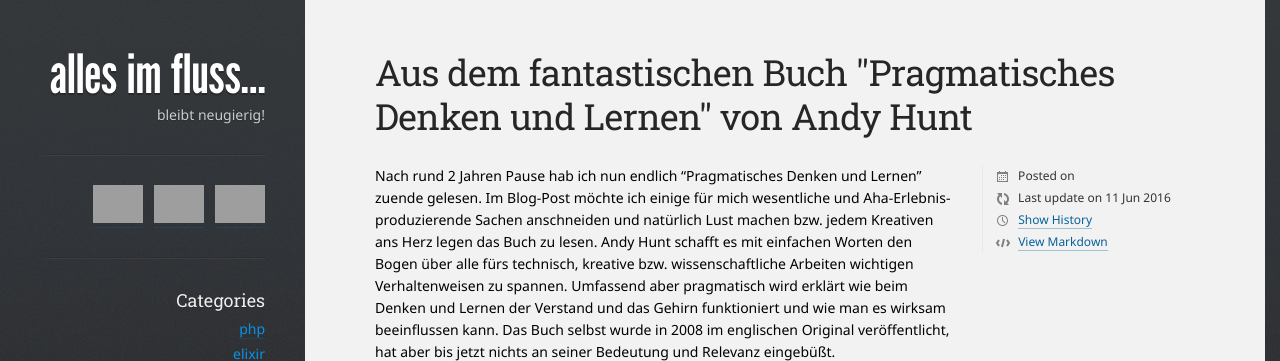
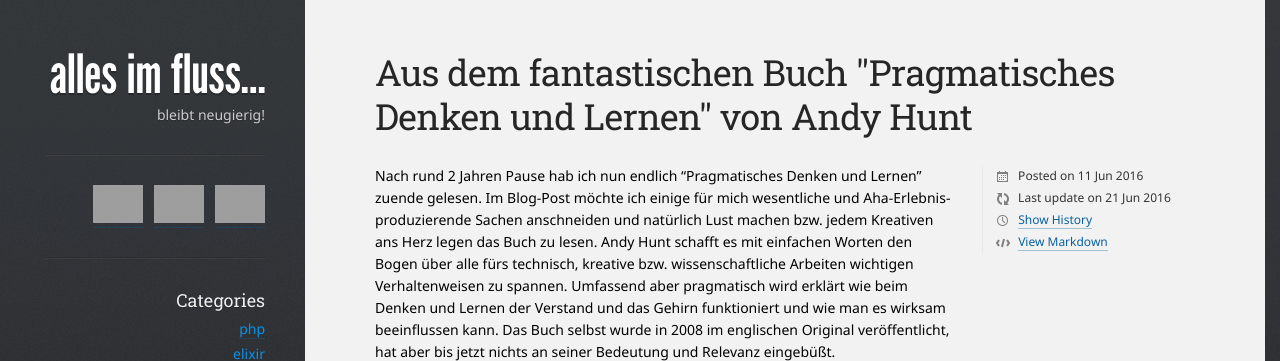
Before and after one commit to ronnyhartenstein/ronnyhartenstein.github.io, a Jekyll site: the page built from _posts/2016/2016-06-11-buch-pragmatisches-denken-und-lernen.md, in a window 1280 px wide and 900 px high, cut to the strip 0-361 px from the top of the window. Built offline with Jekyll 4.4.1, drawn with Linux system fonts in a browser that asks for light colours; grey boxes are pictures that could not be loaded.

Commit message:
Datum aktualisiert

```diff
--- a/_posts/2016/2016-06-11-buch-pragmatisches-denken-und-lernen.md
+++ b/_posts/2016/2016-06-11-buch-pragmatisches-denken-und-lernen.md
@@ -1,7 +1,8 @@
 ---
 layout: post
 title: Aus dem fantastischen Buch "Pragmatisches Denken und Lernen" von Andy Hunt
-date: '2016-06-11'
+date_first: '2016-06-11'
+date: '2016-06-21'
 tags:
 - Lernen
 ---
```
